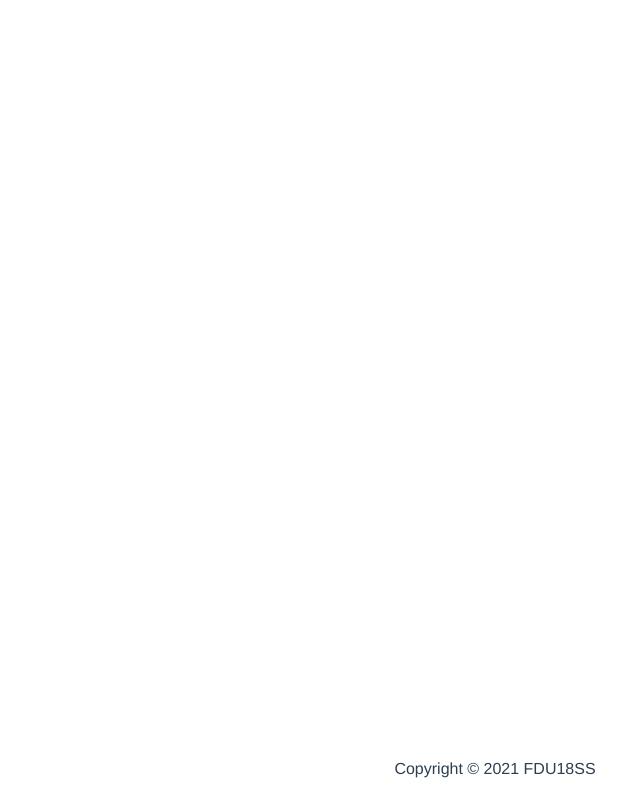
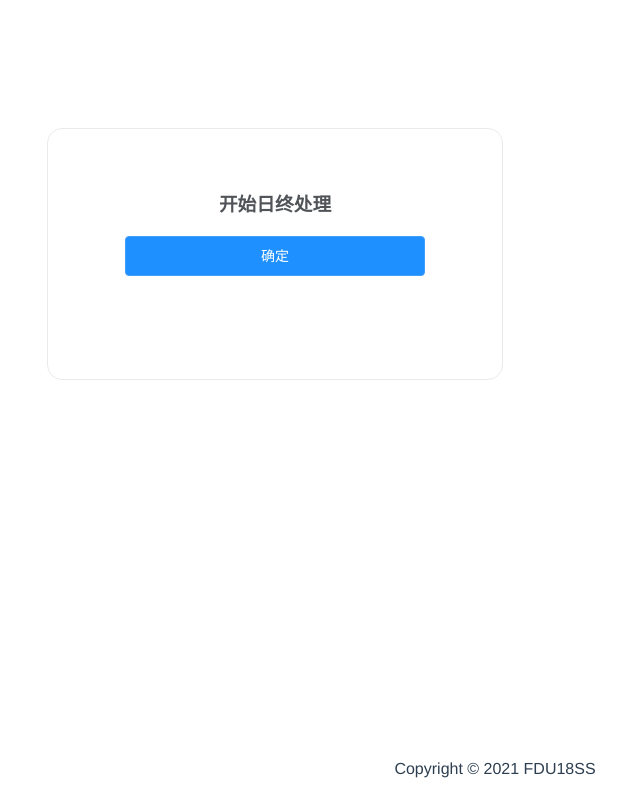
Before and after one commit to the-Chain-Warden-thresh/Software-Quality-PJ-frontend, a Vue app in the folder frontend/: page /#/dailySettle in a window 1280 px wide. Shown: the whole page, without its empty margins (145-785 px from the left). Built offline with nearby package versions, Linux system fonts and the light colour scheme.

Commit message:
frontend third push 2020-04-12

```diff
--- a/frontend/src/App.vue
+++ b/frontend/src/App.vue
@@ -41,7 +41,7 @@
             <el-menu-item index="1-1" @click="route('/Action')"
               >贷款账户管理</el-menu-item
             >
-            <el-menu-item index="1-2">日终结算</el-menu-item>
+            <el-menu-item index="1-2" @click="route('/dailySettle')">日终结算</el-menu-item>
           </el-submenu>
           <el-submenu index="2">
             <template slot="title"
--- a/frontend/src/components/Action.vue
+++ b/frontend/src/components/Action.vue
@@ -3,11 +3,6 @@
     <el-header style="height: 20%;padding-left: 5em;">
       <el-row style="background-color: white">
         <el-col :span="21">
-          <p
-            style="margin: 0;padding-top: 2%;text-align: left;background-color: white;font-size: 30px;font-weight: bold;">
-            Your Personal Information</p>
-          <p style="margin: 0;padding:1% 0;text-align: left;background-color: white;">Your can check <strong>your personal
-            information</strong> in the following table, and you may <strong>edit some of them</strong> in our later edition.</p>
         </el-col>
         <el-col :span="3">
           <el-popover placement="bottom" v-model="visible">
@@ -16,9 +11,6 @@
               <el-button size="mini" @click="visible=false">No</el-button>
               <el-button type="primary" size="mini" @click="logout">Yes</el-button>
             </el-row>
-            <el-button plain slot="reference" style="margin-top: 30px">
-              Log out
-            </el-button>
           </el-popover>
         </el-col>
       </el-row>
@@ -77,7 +69,7 @@
               align="center" width="240px">
                   <template slot-scope="scope">
                     <el-button type="primary" @click="openDialog(scope.$index)">部分还款</el-button>
-                    <el-button type="primary">全额还款</el-button>
+                    <el-button type="primary" @click="payFullLoan(scope.$index)">全额还款</el-button>
                   </template>
 
               </el-table-column>
@@ -86,13 +78,13 @@
         </el-collapse-item>
       </el-collapse>
     </el-main>
-    <el-footer style="text-align: center;height:10%;padding-top: 20px">Copyright © 2020 还没名字</el-footer>
 
     <el-dialog
       title="部分还款"
       :visible.sync="dialogVisible"
       width="30%"
       append-to-body
+      @close="form.payment=''"
       >
       <el-form :model="form">
 
@@ -114,31 +106,7 @@
       data() {
         return {
           activeName: '1',
-          tableData:[{
-            created_time:'2021-04-11',
-            payment:500,
-            repay_cycle:30,
-            due_date:'2021-04-20',
-            next_overdue_date:'2021-04-15',
-            left_payment:150,
-            left_fine:0
-          },{
-            created_time:'2021-04-11',
-            payment:500,
-            repay_cycle:30,
-            due_date:'2021-04-20',
-            next_overdue_date:'2021-04-15',
-            left_payment:150,
-            left_fine:0
-          },{
-            created_time:'2021-04-11',
-            payment:500,
-            repay_cycle:30,
-            due_date:'2021-04-20',
-            next_overdue_date:'2021-04-15',
-            left_payment:150,
-            left_fine:0
-          }],
+          tableData:[],
           visible:false,
           dialogVisible: false,
           form:{
@@ -151,6 +119,44 @@
         payPartialLoan(){
           this.dialogVisible = false;
           console.log(this.form.payment,this.line)
+          this.$axios.post('/bts/loan/repay',{
+            loan_record_id:this.tableData[this.line].loan_record_id,
+            repay:this.form.payment
+          }).then(resp=>{
+            if(resp.status===200){
+              console.log('success!');
+              this.$message({
+                message:'还款成功',
+                type:'success'
+              });
+              location.reload();
+            }
+          }).catch(error=>{
+              if(error==='too much repay'){
+                this.$message({
+                  message:'部分还款金额不可大于全额还款',
+                  type:'error'
+                })
+              }else{
+                this.$message({
+                  message:'请输入数字！',
+                  type:'error'
+                })
+              }
+
+          })
+        },payFullLoan(index){
+          this.line=index;
+          this.$axios.post('/bts/loan/repay',{
+            loan_record_id: this.tableData[this.line].loan_record_id,
+            repay:this.tableData[this.line].left_payment+this.tableData[this.line].left_fine
+          }).then(resp=>{
+            this.$message({
+              message:'还款成功',
+              type:'success'
+            });
+            location.reload()
+          })
         },logout() {
           this.$message({
             message: 'Successful logout!',
@@ -162,14 +168,27 @@
         openDialog(index){
           this.dialogVisible = true;
           this.line=index;
+        //   this.$axios.get('/bts/customer/query_by_id_number?id_number=330888855550001').then(resp=>{
+        //   })
         }
+      },beforeMount() {
+        this.$axios.get('/bts/loan/query_by_customer_id?customer_id='+this.$store.state.customer_id).then(resp=>{
+          // this.tableData=resp.data;
+          let length=resp.data.length;
+          let i;
+          for(i=0;i<length;i++){
+            if(resp.data[i].left_payment!==0){
+              this.tableData.push(resp.data[i])
+            }
+          }
+        })
       }
     }
 </script>
 
 <style scoped>
   #base_action {
-    background: url("../assets/background/newbackground.jpg") no-repeat center;
+    /*background: url("../assets/background/newbackground.jpg") no-repeat center;*/
     height: 100%;
     width: 100%;
     background-size: cover;
--- /dev/null
+++ b/frontend/src/components/DailySettle.vue
@@ -0,0 +1,135 @@
+<template>
+  <div id="base_login">
+    <el-form
+      :model="customerForm"
+      :rules="rules"
+      class="login_container"
+      label-position="left"
+      label-width="0px"
+      v-loading="loading"
+      :ref="customerForm"
+    >
+      <h3 class="login_title" style="margin-top: 50px;margin-bottom: 20px">开始日终处理</h3>
+      <el-form-item style="width: 100%">
+        <el-button
+          type="primary"
+          style="
+            width: 300px;
+            background: dodgerblue;
+            border-radius: 4px;
+            height: 40px;
+          "
+          v-on:click="settle"
+        >确定
+        </el-button>
+      </el-form-item>
+    </el-form>
+  </div>
+</template>
+
+<script>
+  export default {
+    name: "DailySettle",
+    data() {
+      const dataValid = (rule, value, callback) => {
+        if (!value || value === "") {
+          return callback(new Error("Can't be empty"));
+        }
+
+        return callback();
+      };
+      return {
+        customerForm: {
+          ID: "",
+        },
+        rules: {
+          ID: [
+            { required: true, message: "", trigger: "blur" },
+            { validator: dataValid, trigger: "blur" },
+          ],
+        },
+        loading: false,
+      };
+    },
+    methods: {
+      settle(){
+        this.$axios.get('/bts/loan/auto_repay').then(resp=>{
+          this.$message({
+                      message: "日终处理完成！",
+                      type: "success",
+                    });
+        })
+      }
+      // set(customerForm) {
+      //   this.$axios
+      //     .get("/bts/customer/query_by_id_number?id_number="+customerForm.ID)
+      //     .then((resp) => {
+      //       console.log(resp);
+      //       if (resp.status === 200) {
+      //         this.$message({
+      //           message: "客户身份确认",
+      //           type: "success",
+      //         });
+      //         this.$store.commit("setCustomer", resp.data);
+      //         this.$router.push("/Action");
+      //       }
+      //     })
+      //     .catch((error) => {
+      //       this.$message({
+      //         message: error,
+      //         type: "error",
+      //         showClose: true,
+      //         duration: 0,
+      //       });
+      //     });
+      // },
+    },
+  };
+</script>
+
+<style scoped>
+  #base_login {
+    height: 100%;
+    width: 100%;
+    background-size: cover;
+    position: fixed;
+  }
+
+  p {
+    margin: 0;
+  }
+
+  body {
+    margin: 0px;
+    padding: 0px;
+  }
+
+  .input {
+    width: 350px;
+    padding: 0;
+  }
+
+  .login_container {
+    border-radius: 15px;
+    background: #fff;
+    background-clip: padding-box;
+    margin: 10% 30% 10% 15%;
+    width: 30%;
+    padding: 10px 35px 0 35px;
+    border: 1px solid #eaeaea;
+    height: 30%;
+  }
+
+  .login_title {
+    margin: 0px auto 10px auto;
+    text-align: center;
+    color: #505458;
+  }
+
+  input {
+    width: 300px;
+    height: 24px;
+    border: 2px solid #ccc;
+    border-radius: 4px;
+  }
+</style>
--- a/frontend/src/router/index.js
+++ b/frontend/src/router/index.js
@@ -9,6 +9,7 @@ import Running from '@/components/Running'
 import SetCustomer from '@/components/SetCustomer'
 import store from '../store'
 import {Message} from 'element-ui';
+import DailySettle from "../components/DailySettle";
 
 Vue.use(Router);
 
@@ -57,6 +58,10 @@ export const router = new Router({
       path: '/Running',
       name: 'Running',
       component: Running,
+    },{
+    path:'/dailySettle',
+      name:'DailySettle',
+      component:DailySettle
     }
   ]
 })
```
